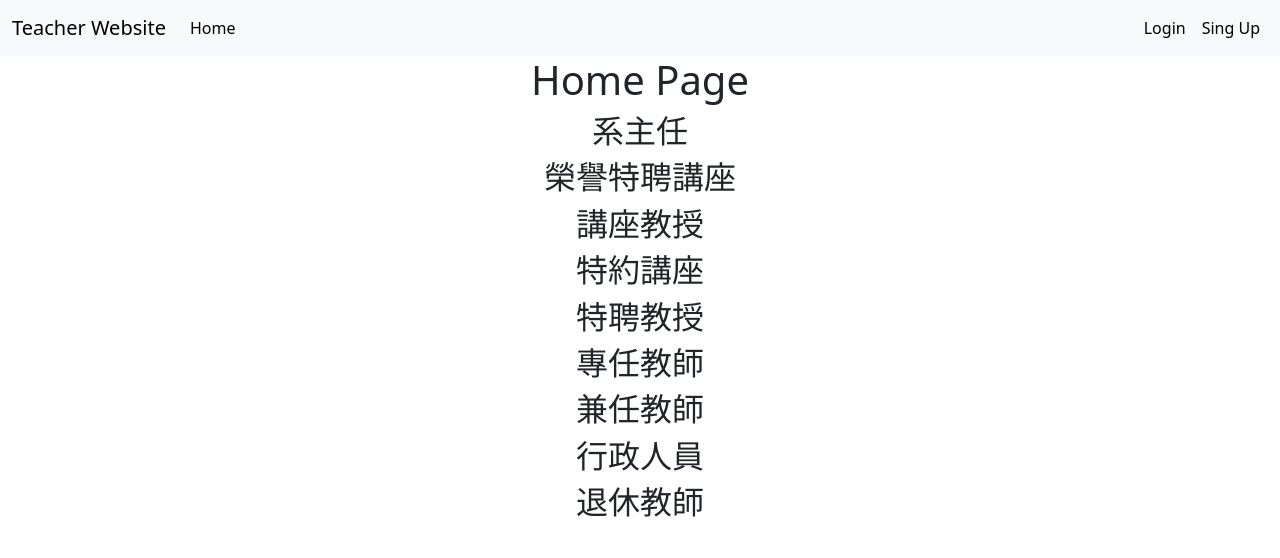
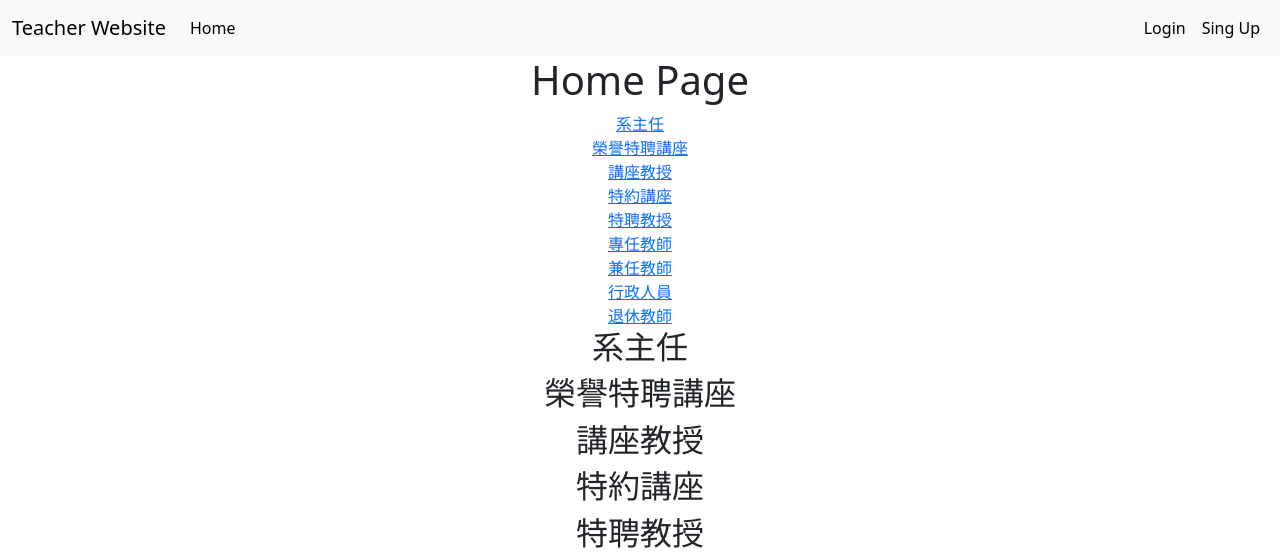
Before and after one commit to whoami13579/database_final_project, a Flask app: page / in a window 1280 px wide. Shown: the top 558 px of the page. Run offline with Flask 3, Linux system fonts and the light colour scheme; data that the repository does not hold is empty.

Commit message:
add role.html

```diff
--- a/website/templates/home.html
+++ b/website/templates/home.html
@@ -3,6 +3,23 @@
 {% block content %}
 <div align="center">
     <h1>Home Page</h1>
+    <a href="/role/1">系主任</a>
+    <br>
+    <a href="/role/2">榮譽特聘講座</a>
+    <br>
+    <a href="/role/3">講座教授</a>
+    <br>
+    <a href="/role/4">特約講座</a>
+    <br>
+    <a href="/role/5">特聘教授</a>
+    <br>
+    <a href="/role/6">專任教師</a>
+    <br>
+    <a href="/role/7">兼任教師</a>
+    <br>
+    <a href="/role/8">行政人員</a>
+    <br>
+    <a href="/role/9">退休教師</a>
 
     <h2>系主任</h2>
     {% for teacher in teachers %}
--- a/website/views.py
+++ b/website/views.py
@@ -11,3 +11,8 @@ views = Blueprint("views", __name__)
 @views.route("/home")
 def home():
     return render_template("home.html", user=current_user, teachers=Teacher.query.all())
+
+
+@views.route("/role/<role_id>")
+def role(role_id):
+    return render_template("role.html", user=current_user, teachers=Teacher.query.filter_by(role_id=role_id), role=Role.query.filter_by(role_id=role_id).first())
```
Also changed, not shown: website/templates/role.html (added, +17 -0 lines).
